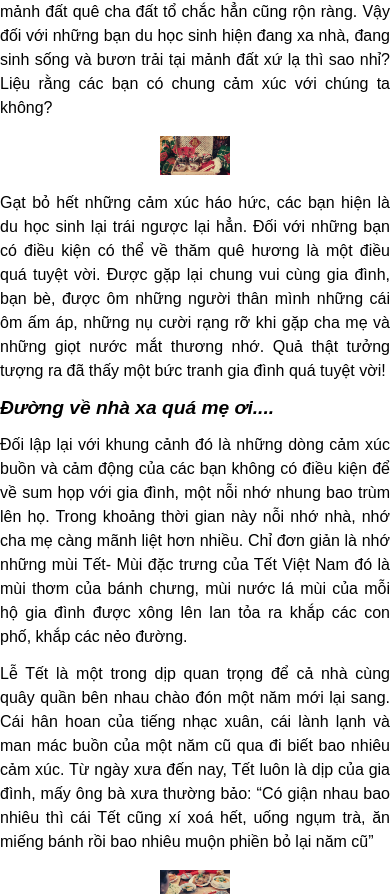
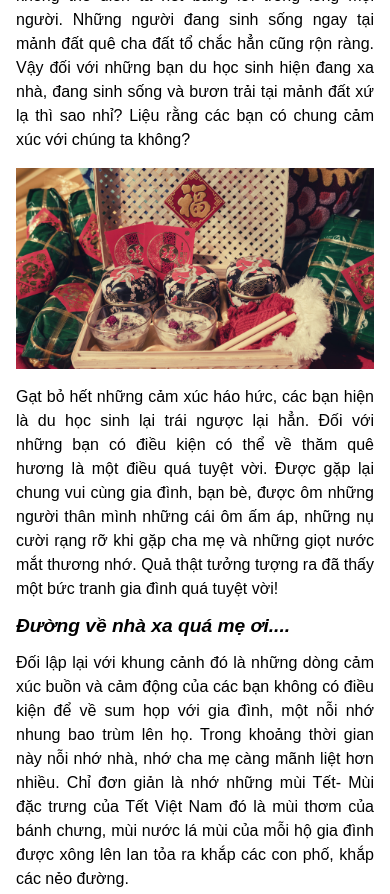
Before and after one commit to nc-minh/tet-phuong-xa, a plain HTML site: page pages/main.html in a window 390 px wide. Shown: the part 840-1734 px from the top of the page. Drawn offline with Linux system fonts and the light colour scheme.

Commit message:
:iphone: Work on responsive design

```diff
--- a/pages/main.html
+++ b/pages/main.html
@@ -83,7 +83,7 @@
         </header>
 
 
-        <div class="main">
+        <div class="main padding-left-right">
             <div class="main__header">
                 <h1 class="main__header__title">MỘT CHIẾC TẾT RẤT “RIÊNG” CỦA DU HỌC SINH VIỆT</h1>
                 <div class="main__header__wrapper">
--- a/style/reponsive.css
+++ b/style/reponsive.css
@@ -201,4 +201,12 @@
 
     /* faq end */
 
+    /* page main */
+
+    .main__body__img{
+        padding: 0;
+    }
+
+    /* page main end */
+
 }
```
